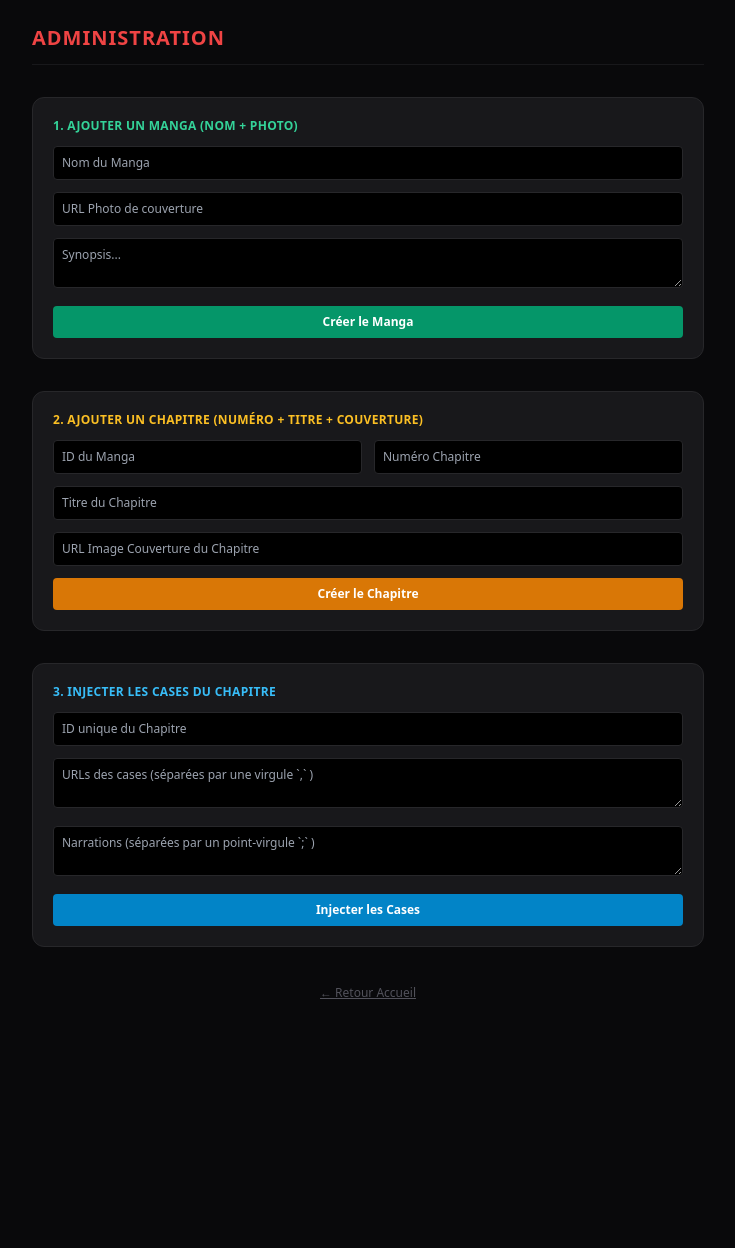
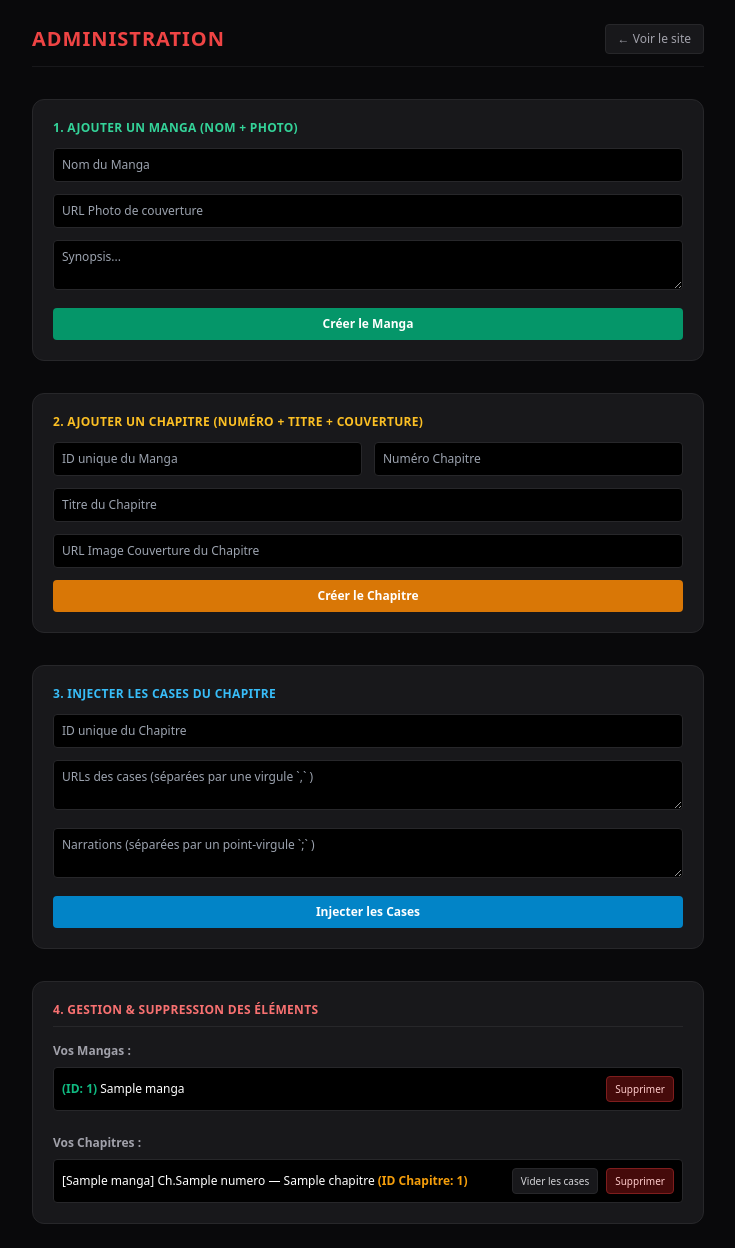
Before and after one commit to sitchad/manga-narrator, a Flask app: page /admin in a window 1280 px wide. Shown: the whole page, without its empty margins (272-1007 px from the left). Before the commit the page ends 999 px from the top, so only its background shows below. Run offline with Flask 3, Linux system fonts and the light colour scheme; a database or web service that is not in the repository returns one stand-in record (values such as "Sample title"); some libraries are stand-ins or nearby versions.

Commit message:
feat: infrastructure d administration et de suppression securisee et complete

```diff
--- a/app.py
+++ b/app.py
@@ -1,12 +1,17 @@
 from flask import Flask, render_template
 from models.db import init_db
 from controllers.logic import (
-    liste_tous_les_mangas, afficher_manga, lire_page_manga,
-    ajouter_nouveau_manga, ajouter_nouveau_chapitre, ajouter_cases_chapitre
+    liste_tous_les_mangas, afficher_manga, lire_page_manga, charger_panel_admin,
+    ajouter_nouveau_manga, ajouter_nouveau_chapitre, ajouter_cases_chapitre,
+    supprimer_manga_action, supprimer_chapitre_action, vider_cases_action
 )
 
 app = Flask(__name__)
-init_db()
+
+try:
+    init_db()
+except Exception as e:
+    print(f"Alerte démarrage database: {e}")
 
 # --- CLIENT ---
 @app.route('/')
@@ -24,7 +29,7 @@ def manga_reader(manga_id, chapitre_id, numero_page):
 # --- ADMIN ---
 @app.route('/admin')
 def admin_panel():
-    return render_template('admin.html')
+    return charger_panel_admin()
 
 @app.route('/admin/ajouter-manga', methods=['POST'])
 def admin_add_manga():
@@ -38,5 +43,17 @@ def admin_add_chapitre():
 def admin_add_cases():
     return ajouter_cases_chapitre()
 
+@app.route('/admin/supprimer-manga/<int:manga_id>')
+def admin_delete_manga(manga_id):
+    return supprimer_manga_action(manga_id)
+
+@app.route('/admin/supprimer-chapitre/<int:chapitre_id>')
+def admin_delete_chapitre(chapitre_id):
+    return supprimer_chapitre_action(chapitre_id)
+
+@app.route('/admin/vider-cases/<int:chapitre_id>')
+def admin_clear_cases(chapitre_id):
+    return vider_cases_action(chapitre_id)
+
 if __name__ == '__main__':
     app.run(host='0.0.0.0', port=5000, debug=True)
--- a/controllers/logic.py
+++ b/controllers/logic.py
@@ -2,7 +2,8 @@ from flask import render_template, abort, request, redirect
 from models.db import (
     db_get_all_mangas, db_get_manga_by_id, db_insert_manga,
     db_get_chapitres_by_manga, db_get_chapitre_numero, db_insert_chapitre,
-    db_get_page, db_check_next_page, db_insert_page
+    db_get_page, db_check_next_page, db_insert_page,
+    db_delete_manga, db_delete_chapitre, db_delete_cases_by_chapitre
 )
 
 # --- CLIENT ---
@@ -34,6 +35,20 @@ def lire_page_manga(manga_id, chapitre_id, numero_page):
                            numero_page=numero_page, image_url=image_url, narration=narration, a_un_suivant=a_un_suivant)
 
 # --- ADMIN ---
+def charger_panel_admin():
+    mangas = db_get_all_mangas()
+    tous_les_chapitres = []
+    for m in mangas:
+        chaps = db_get_chapitres_by_manga(m[0])
+        for c in chaps:
+            tous_les_chapitres.append({
+                'id': c[0],
+                'manga_nom': m[1],
+                'numero': c[1],
+                'titre': c[2]
+            })
+    return render_template('admin.html', mangas=mangas, chapitres=tous_les_chapitres)
+
 def ajouter_nouveau_manga():
     nom = request.form.get('nom')
     photo_url = request.form.get('photo_url')
@@ -65,3 +80,15 @@ def ajouter_cases_chapitre():
         db_insert_page(chapitre_id, index + 1, url, narration)
 
     return redirect('/admin')
+
+def supprimer_manga_action(manga_id):
+    db_delete_manga(manga_id)
+    return redirect('/admin')
+
+def supprimer_chapitre_action(chapitre_id):
+    db_delete_chapitre(chapitre_id)
+    return redirect('/admin')
+
+def vider_cases_action(chapitre_id):
+    db_delete_cases_by_chapitre(chapitre_id)
+    return redirect('/admin')
--- a/models/db.py
+++ b/models/db.py
@@ -20,7 +20,10 @@ def init_db():
     except Exception as e:
         print(f"[!] Erreur Connexion Supabase: {e}")
 
-# MANGAS
+# ==========================================
+#                  MANGAS
+# ==========================================
+
 def db_get_all_mangas():
     conn = get_db_connection()
     cursor = conn.cursor()
@@ -47,7 +50,10 @@ def db_insert_manga(nom, photo_url, description):
     cursor.close()
     conn.close()
 
-# CHAPITRES
+# ==========================================
+#                 CHAPITRES
+# ==========================================
+
 def db_get_chapitres_by_manga(manga_id):
     conn = get_db_connection()
     cursor = conn.cursor()
@@ -69,12 +75,18 @@ def db_get_chapitre_numero(chapitre_id):
 def db_insert_chapitre(manga_id, numero, titre, couverture_chapitre_url):
     conn = get_db_connection()
     cursor = conn.cursor()
-    cursor.execute("INSERT INTO chapitres (manga_id, numero, titre, couverture_chapitre_url) VALUES (%s, %s, %s, %s);", (int(manga_id), int(numero), titre, couverture_chapitre_url))
+    cursor.execute(
+        "INSERT INTO chapitres (manga_id, numero, titre, couverture_chapitre_url) VALUES (%s, %s, %s, %s);",
+        (int(manga_id), int(numero), titre, couverture_chapitre_url)
+    )
     conn.commit()
     cursor.close()
     conn.close()
 
-# PAGES
+# ==========================================
+#                  PAGES
+# ==========================================
+
 def db_get_page(chapitre_id, numero_page):
     conn = get_db_connection()
     cursor = conn.cursor()
@@ -96,7 +108,38 @@ def db_check_next_page(chapitre_id, numero_page):
 def db_insert_page(chapitre_id, numero_page, image_url, texte_narration):
     conn = get_db_connection()
     cursor = conn.cursor()
-    cursor.execute("INSERT INTO pages (chapitre_id, numero_page, image_url, texte_narration) VALUES (%s, %s, %s, %s);", (int(chapitre_id), int(numero_page), image_url, texte_narration))
+    cursor.execute(
+        "INSERT INTO pages (chapitre_id, numero_page, image_url, texte_narration) VALUES (%s, %s, %s, %s);",
+        (int(chapitre_id), int(numero_page), image_url, texte_narration)
+    )
     conn.commit()
     cursor.close()
     conn.close()
+
+# ==========================================
+#         OPTIONS DE SUPPRESSION
+# ==========================================
+
+def db_delete_manga(manga_id):
+    conn = get_db_connection()
+    cursor = conn.cursor()
+    cursor.execute("DELETE FROM mangas WHERE id = %s;", (manga_id,))
+    conn.commit()
+    cursor.close()
+    conn.close()
+
+def db_delete_chapitre(chapitre_id):
+    conn = get_db_connection()
+    cursor = conn.cursor()
+    cursor.execute("DELETE FROM chapitres WHERE id = %s;", (chapitre_id,))
+    conn.commit()
+    cursor.close()
+    conn.close()
+
+def db_delete_cases_by_chapitre(chapitre_id):
+    conn = get_db_connection()
+    cursor = conn.cursor()
+    cursor.execute("DELETE FROM pages WHERE chapitre_id = %s;", (chapitre_id,))
+    conn.commit()
+    cursor.close()
+    conn.close()
--- a/templates/admin.html
+++ b/templates/admin.html
@@ -8,7 +8,10 @@
 </head>
 <body class="bg-zinc-950 text-white min-h-screen p-6 font-sans">
     <div class="max-w-2xl mx-auto space-y-8">
-        <h1 class="text-xl font-black text-red-500 border-b border-zinc-900 pb-3 uppercase tracking-wider">Administration</h1>
+        <div class="flex justify-between items-center border-b border-zinc-900 pb-3">
+            <h1 class="text-xl font-black text-red-500 uppercase tracking-wider">Administration</h1>
+            <a href="/" class="text-xs bg-zinc-900 border border-zinc-800 px-3 py-1.5 rounded text-zinc-400 hover:text-white">← Voir le site</a>
+        </div>
 
         <div class="bg-zinc-900 border border-zinc-800 p-5 rounded-xl space-y-3">
             <h2 class="font-bold text-xs text-emerald-400 uppercase tracking-wide">1. Ajouter un Manga (Nom + Photo)</h2>
@@ -24,7 +27,7 @@
             <h2 class="font-bold text-xs text-amber-400 uppercase tracking-wide">2. Ajouter un Chapitre (Numéro + Titre + Couverture)</h2>
             <form action="/admin/ajouter-chapitre" method="POST" class="space-y-3">
                 <div class="grid grid-cols-2 gap-3">
-                    <input type="number" name="manga_id" placeholder="ID du Manga" required class="bg-black p-2 text-xs rounded border border-zinc-800 focus:outline-none focus:border-amber-500 w-full">
+                    <input type="number" name="manga_id" placeholder="ID unique du Manga" required class="bg-black p-2 text-xs rounded border border-zinc-800 focus:outline-none focus:border-amber-500 w-full">
                     <input type="number" name="numero" placeholder="Numéro Chapitre" required class="bg-black p-2 text-xs rounded border border-zinc-800 focus:outline-none focus:border-amber-500 w-full">
                 </div>
                 <input type="text" name="titre" placeholder="Titre du Chapitre" required class="bg-black p-2 text-xs rounded border border-zinc-800 focus:outline-none focus:border-amber-500 w-full">
@@ -42,8 +45,38 @@
                 <button type="submit" class="w-full bg-sky-600 text-xs font-bold py-2 rounded">Injecter les Cases</button>
             </form>
         </div>
-        <div class="text-center">
-            <a href="/" class="text-xs text-zinc-600 underline">← Retour Accueil</a>
+
+        <div class="bg-zinc-900 border border-zinc-800 p-5 rounded-xl space-y-4">
+            <h2 class="font-bold text-xs text-red-400 uppercase tracking-wide border-b border-zinc-800 pb-2">4. Gestion & Suppression des Éléments</h2>
+
+            <div class="space-y-2">
+                <h3 class="text-xs font-bold text-zinc-400">Vos Mangas :</h3>
+                {% for m in mangas %}
+                <div class="flex justify-between items-center bg-black p-2 rounded border border-zinc-800 text-xs">
+                    <span><strong class="text-emerald-500">(ID: {{ m[0] }})</strong> {{ m[1] }}</span>
+                    <a href="/admin/supprimer-manga/{{ m[0] }}" onclick="return confirm('Supprimer ce manga supprimera aussi tous ses chapitres et cases. Confirmer ?')" class="text-[10px] bg-red-950 border border-red-900 hover:bg-red-900 text-red-200 px-2 py-1 rounded transition">Supprimer</a>
+                </div>
+                {% else %}
+                <p class="text-[11px] text-zinc-600">Aucun manga enregistré.</p>
+                {% endfor %}
+            </div>
+
+            <div class="space-y-2 pt-2">
+                <h3 class="text-xs font-bold text-zinc-400">Vos Chapitres :</h3>
+                {% for c in chapitres %}
+                <div class="bg-black p-2 rounded border border-zinc-800 space-y-2 text-xs">
+                    <div class="flex justify-between items-center">
+                        <span>[{{ c.manga_nom }}] Ch.{{ c.numero }} — {{ c.titre }} <strong class="text-amber-500">(ID Chapitre: {{ c.id }})</strong></span>
+                        <div class="flex gap-2">
+                            <a href="/admin/vider-cases/{{ c.id }}" onclick="return confirm('Voulez-vous vider toutes les cases de ce chapitre pour les ré-injecter ?')" class="text-[10px] bg-zinc-900 border border-zinc-800 hover:border-zinc-700 text-zinc-300 px-2 py-1 rounded transition">Vider les cases</a>
+                            <a href="/admin/supprimer-chapitre/{{ c.id }}" onclick="return confirm('Confirmer la suppression complète du chapitre ?')" class="text-[10px] bg-red-950 border border-red-900 hover:bg-red-900 text-red-200 px-2 py-1 rounded transition">Supprimer</a>
+                        </div>
+                    </div>
+                </div>
+                {% else %}
+                <p class="text-[11px] text-zinc-600">Aucun chapitre enregistré.</p>
+                {% endfor %}
+            </div>
         </div>
     </div>
 </body>
```
